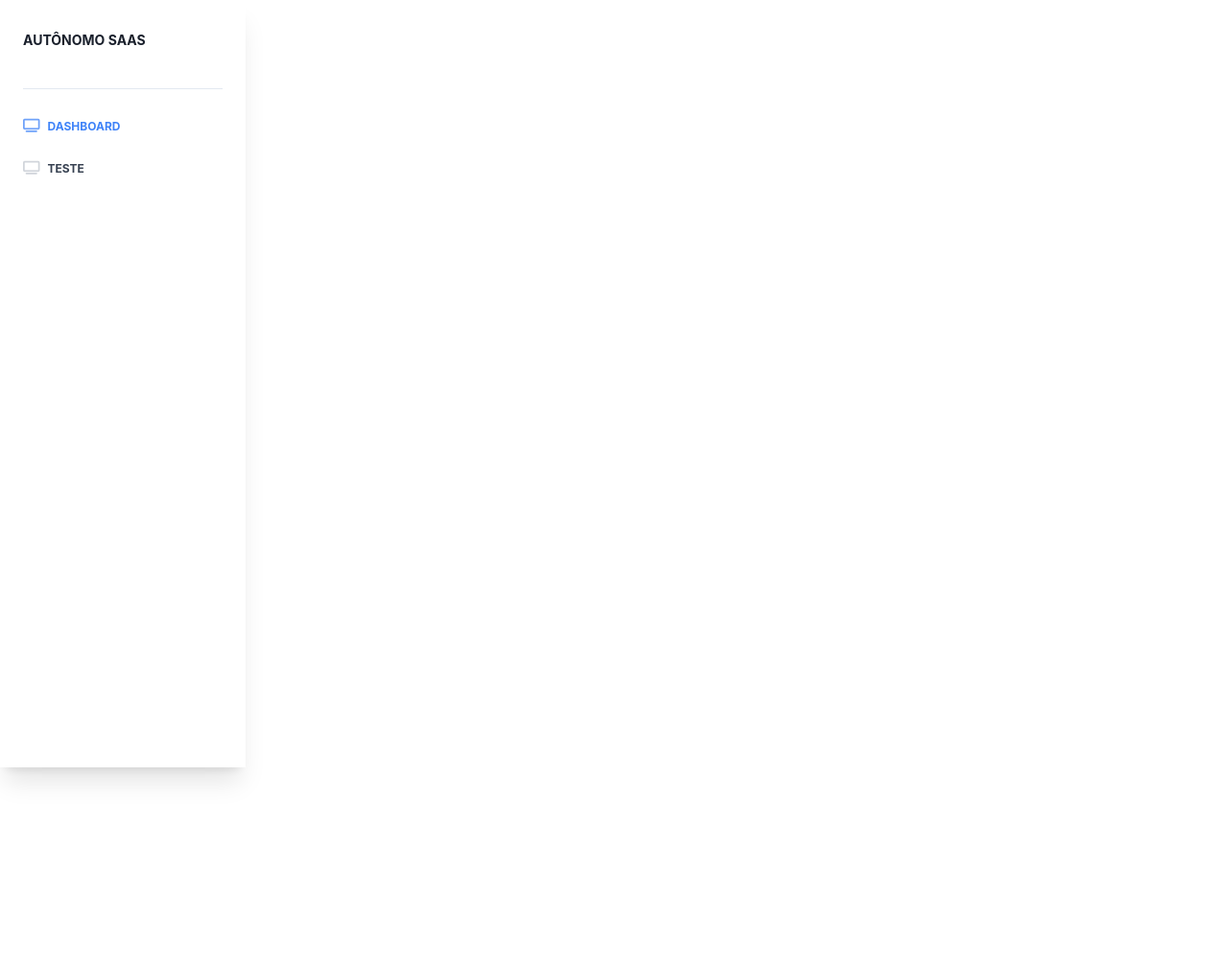
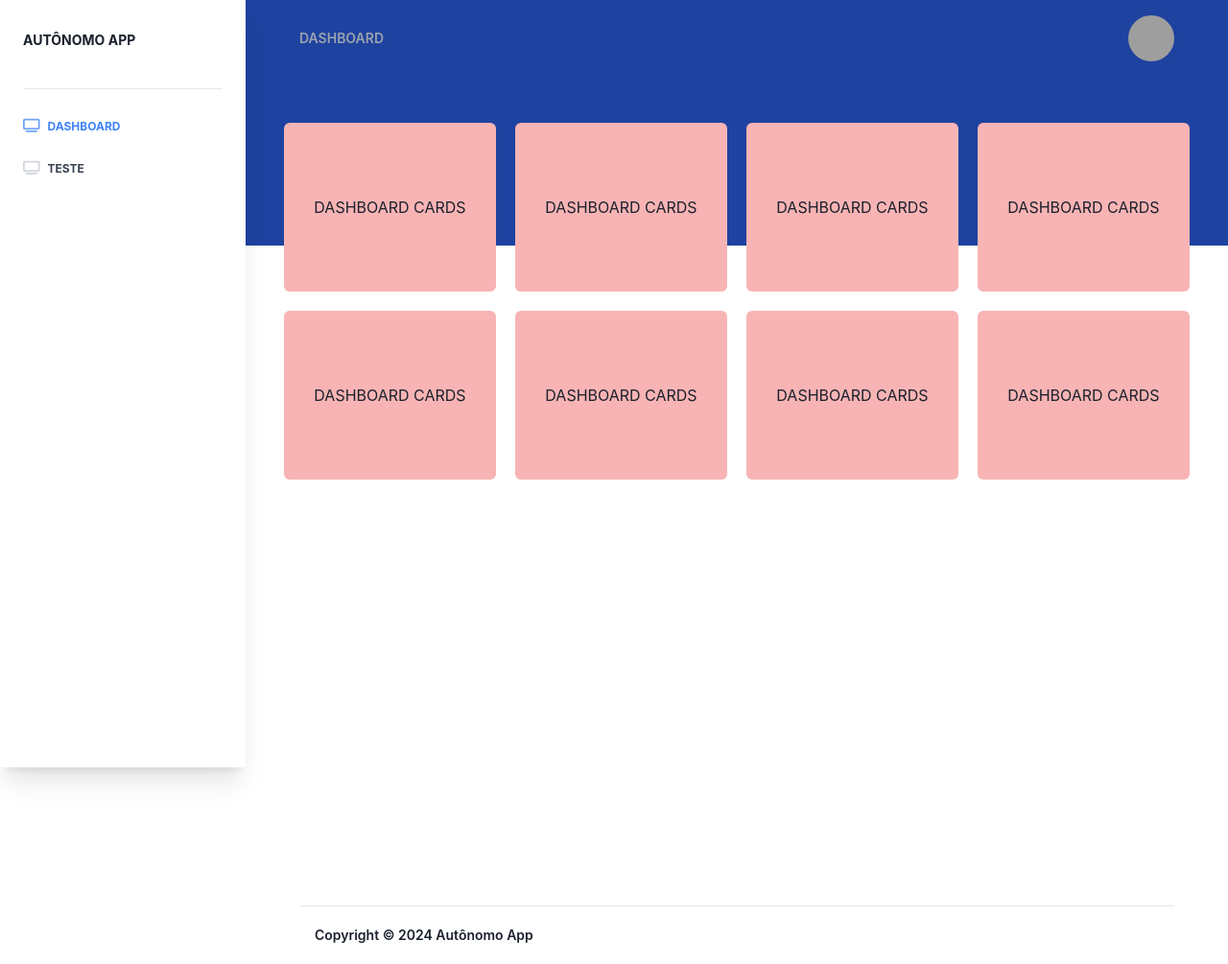
Before and after one commit to RodrLucas/autonomo-app, a Next.js app: page /dashboard in a window 1280 px wide. Shown: the whole page at 96% size. Before the commit the page ends 800 px from the top, so only its background shows below. Built offline with nearby package versions, Linux system fonts and the light colour scheme; grey boxes are pictures that could not be loaded.

Commit message:
feat: footer | dashboard responsive layout | some interfaces features

```diff
--- /dev/null
+++ b/src/app/dashboard/components/Footer.tsx
@@ -0,0 +1,24 @@
+export default function Footer() {
+  return (
+    <>
+      <footer className="block py-4">
+        <div className="container mx-auto px-4">
+          <hr className="mb-4 border-b-1 border-blueGray-200" />
+          <div className="flex flex-wrap items-center md:justify-between justify-center">
+            <div className="w-full md:w-4/12 px-4">
+              <div className="text-sm text-blueGray-500 font-semibold py-1 text-center md:text-left">
+                Copyright © {new Date().getFullYear()}{" "}
+                <a
+                  href="#"
+                  className="text-blueGray-500 hover:text-blueGray-700 text-sm font-semibold py-1"
+                >
+                  Autônomo App
+                </a>
+              </div>
+            </div>
+          </div>
+        </div>
+      </footer>
+    </>
+  );
+}
--- a/src/app/dashboard/components/NavBar.tsx
+++ /dev/null
@@ -1,27 +0,0 @@
-'use client'
-import React from "react";
-
-// import UserDropdown from "components/Dropdowns/UserDropdown.js";
-
-export default function Navbar() {
-  return (
-    <>
-      <nav className="absolute top-0 left-0 w-full z-10 bg-transparent md:flex-row md:flex-nowrap md:justify-start flex items-center p-4">
-        <div className="w-full mx-autp items-center flex justify-between md:flex-nowrap flex-wrap md:px-10 px-4">
-          <a
-            className="text-white text-sm uppercase hidden lg:inline-block font-semibold"
-            href="#pablo"
-            onClick={(e) => e.preventDefault()}
-          >
-            Dashboard
-          </a>
-          {/* User */}
-          {/* <ul className="flex-col md:flex-row list-none items-center hidden md:flex">
-            <UserDropdown />
-          </ul> */}
-        </div>
-      </nav>
-      {/* End Navbar */}
-    </>
-  );
-}
--- /dev/null
+++ b/src/app/dashboard/components/Navbar.tsx
@@ -0,0 +1,22 @@
+import UserDropdown from "./UserDropdown";
+
+export default function Navbar() {
+  return (
+    <>
+      <div className="md:bg-blue-800 md:min-h-64">
+        <nav className="w-full z-10 bg-transparent md:flex-row md:flex-nowrap md:justify-start flex items-center p-4">
+          <div className="w-full mx-auto items-center flex justify-between md:flex-nowrap flex-wrap md:px-10 px-4">
+            {/* Brand */}
+            <span className="text-gray-400 text-sm uppercase inline-block font-semibold">
+              Dashboard
+            </span>
+            {/* User */}
+            <ul className="flex-col md:flex-row list-none items-center hidden md:flex">
+              <UserDropdown />
+            </ul>
+          </div>
+        </nav>
+      </div>
+    </>
+  );
+}
--- a/src/app/dashboard/components/SideBar.tsx
+++ b/src/app/dashboard/components/SideBar.tsx
@@ -24,7 +24,7 @@ export default function Sidebar() {
             href="/"
             className="md:block text-left md:pb-2 text-blueGray-600 mr-0 inline-block whitespace-nowrap text-sm uppercase font-bold p-4 px-0"
           >
-            Autônomo SAAS
+            Autônomo APP
           </Link>
           <ul className="md:hidden items-center flex flex-wrap list-none">
             <li className="inline-block relative">
@@ -46,7 +46,7 @@ export default function Sidebar() {
                     href=""
                     className="md:block text-left md:pb-2 text-blueGray-600 mr-0 inline-block whitespace-nowrap text-sm uppercase font-bold p-4 px-0"
                   >
-                    Autônomo SAAS
+                    Autônomo APP
                   </Link>
                 </div>
                 <div className="w-6/12 flex justify-end">
--- a/src/app/dashboard/layout.tsx
+++ b/src/app/dashboard/layout.tsx
@@ -1,21 +1,19 @@
-import React, { ReactNode } from "react";
+import { ReactNode } from "react";
 import "@fortawesome/fontawesome-free/css/all.min.css";
-import Navbar from "@/app/dashboard/components/NavBar";
 import Sidebar from "@/app/dashboard/components/SideBar";
 import { ChakraProvider } from "@chakra-ui/react";
-// import HeaderStats from "components/Headers/HeaderStats.js";
-// import FooterAdmin from "components/Footers/FooterAdmin.js";
+import Footer from "./components/Footer";
+import Navbar from "./components/Navbar";
 
 export default function Admin({ children }: { children: ReactNode }) {
   return (
     <ChakraProvider>
       <Sidebar />
-      <div className="relative md:ml-64 bg-blue-100">
+      <div className="relative md:ml-64 bg-blueGray-100">
         <Navbar />
-        {/* <HeaderStats /> */}
-        <div className="px-4 md:px-10 mx-auto w-full -m-24">
+        <div className="px-4 md:px-10 mx-auto w-full md:absolute md:top-32">
           {children}
-          {/* <FooterAdmin /> */}
+          <Footer />
         </div>
       </div>
     </ChakraProvider>
--- a/src/app/dashboard/page.tsx
+++ b/src/app/dashboard/page.tsx
@@ -1,3 +1,33 @@
-export default function Page() {
-  return <h1>DASHBOARD</h1>;
+export default function DashboardPage() {
+  return (
+    <div className="min-h-screen">
+      {/* Seção temporária */}
+      <section className="grid gap-5 lg:grid-cols-4 md:grid-cols-3 sm:grid-cols-2">
+        <div className="max-w-65 h-44 bg-red-300 rounded-md flex justify-center items-center">
+          <h1>DASHBOARD CARDS</h1>
+        </div>
+        <div className="max-w-65 h-44 bg-red-300 rounded-md flex justify-center items-center">
+          <h1>DASHBOARD CARDS</h1>
+        </div>
+        <div className="max-w-65 h-44 bg-red-300 rounded-md flex justify-center items-center">
+          <h1>DASHBOARD CARDS</h1>
+        </div>
+        <div className="max-w-65 h-44 bg-red-300 rounded-md flex justify-center items-center">
+          <h1>DASHBOARD CARDS</h1>
+        </div>
+        <div className="max-w-65 h-44 bg-red-300 rounded-md flex justify-center items-center">
+          <h1>DASHBOARD CARDS</h1>
+        </div>
+        <div className="max-w-65 h-44 bg-red-300 rounded-md flex justify-center items-center">
+          <h1>DASHBOARD CARDS</h1>
+        </div>
+        <div className="max-w-65 h-44 bg-red-300 rounded-md flex justify-center items-center">
+          <h1>DASHBOARD CARDS</h1>
+        </div>
+        <div className="max-w-65 h-44 bg-red-300 rounded-md flex justify-center items-center">
+          <h1>DASHBOARD CARDS</h1>
+        </div>
+      </section>
+    </div>
+  );
 }
```
